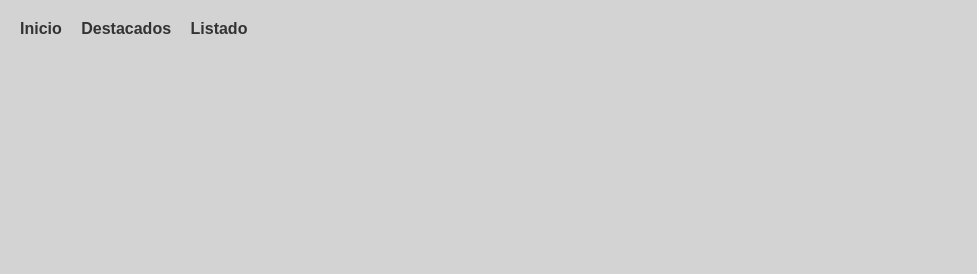
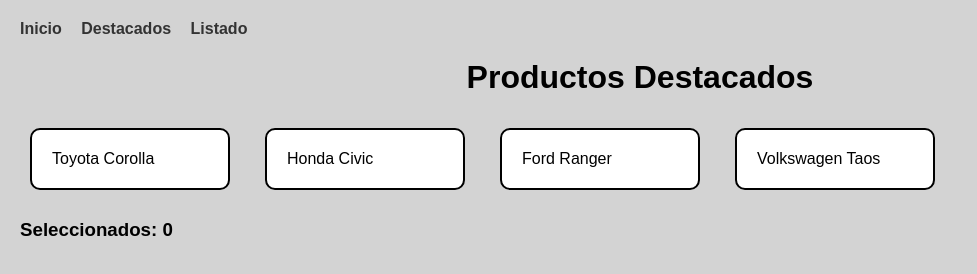
Before and after one commit to mmartin-33/TP_2_PROG, a plain HTML site: page destacados.html in a window 1280 px wide. Shown: the whole page, without its empty margins (0-977 px from the left). Drawn offline with Linux system fonts and the light colour scheme.

Commit message:
terminamos la pagina de destacados con su css

```diff
--- a/destacados.html
+++ b/destacados.html
@@ -17,6 +17,36 @@
 </nav>
 
 
+<h1>Productos Destacados</h1>
+
+<div class="contenedor">
+    <div class="tarjeta">Toyota Corolla</div>
+    <div class="tarjeta">Honda Civic</div>
+    <div class="tarjeta">Ford Ranger</div>
+    <div class="tarjeta">Volkswagen Taos</div>
+</div>
+
+<h3>Seleccionados: <span id="contador">0</span></h3>
+
+
+<script>
+const tarjetas = document.querySelectorAll(".tarjeta");
+const contador = document.getElementById("contador");
+
+function actualizarContador() {
+    const seleccionadas =
+        document.querySelectorAll(".seleccionada").length;
+
+    contador.textContent = seleccionadas;
+}
+
+tarjetas.forEach(tarjeta => {
+    tarjeta.addEventListener("click", () => {
+        tarjeta.classList.toggle("seleccionada");
+        actualizarContador();
+    });
+});
+</script>
 
 </body>
 </html>
--- a/estilo.css
+++ b/estilo.css
@@ -57,3 +57,30 @@
     margin: 10px 0;
     background-color: white;
 }
+
+
+
+
+.contenedor{
+    display: flex;
+    flex-wrap: wrap;
+    gap: 15px;
+}
+
+.tarjeta{
+    width: 200px;
+    border: 2px solid black;
+    padding: 20px;
+    margin: 10px;
+    cursor: pointer;
+    background-color: white;
+    transition: 0.3s;
+    border-radius: 10px;
+}
+
+
+
+.seleccionada{
+    background-color: gold;
+    border-color: red;
+}
```
